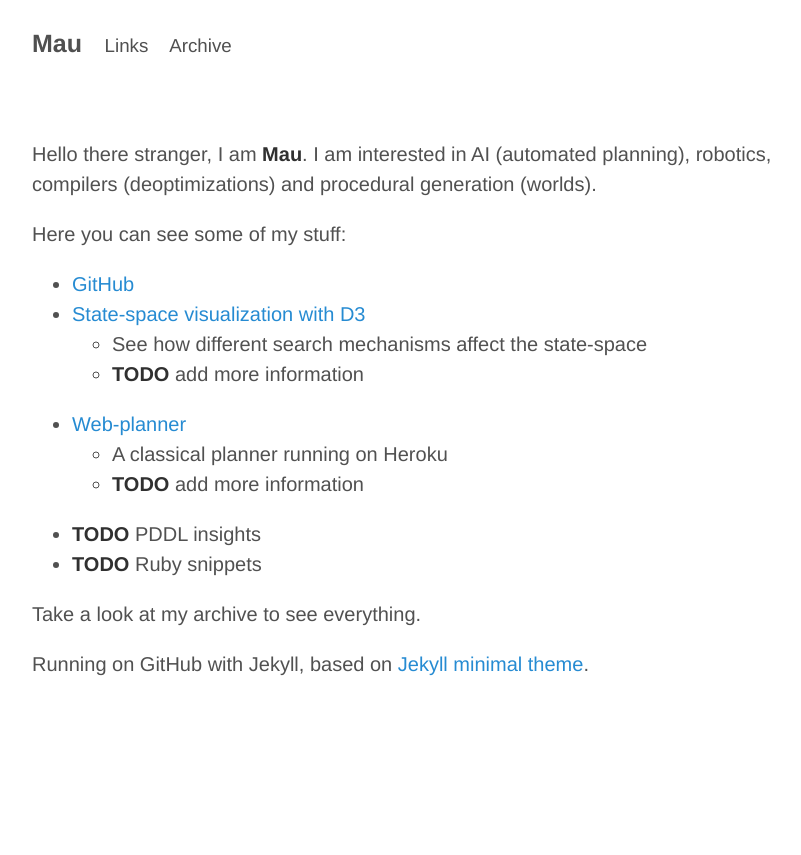
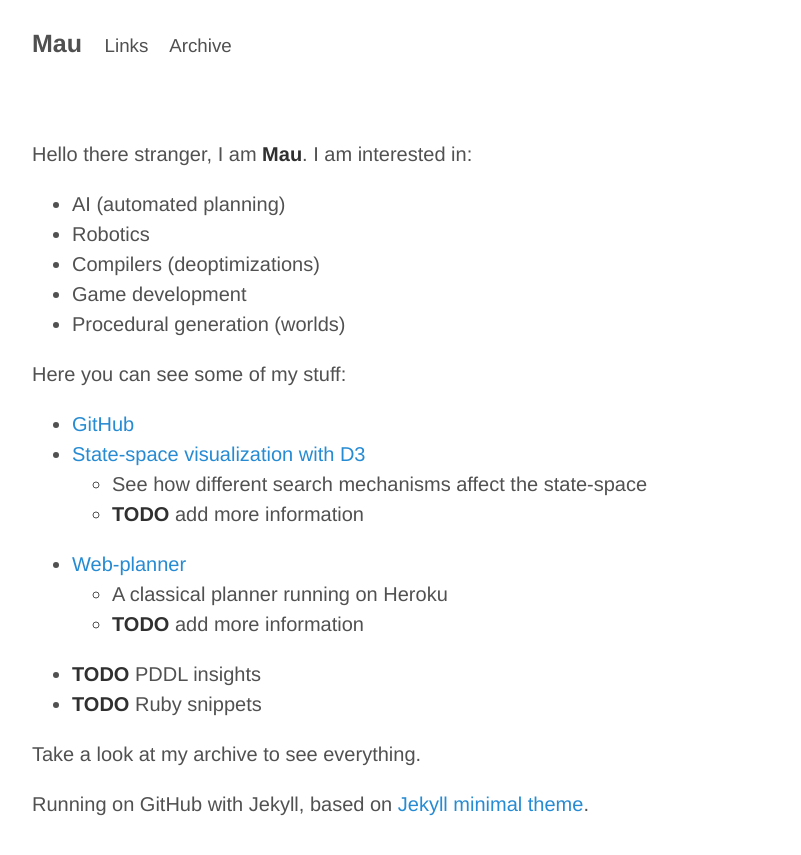
Before and after one commit to Maumagnaguagno/maumagnaguagno.github.io, a Jekyll site: the page built from index.md, in a window 1280 px wide. Shown: the top 855 px of the page, without its empty margins (228-1029 px from the left). Built offline with Jekyll 4.4.1, drawn with Linux system fonts in a browser that asks for light colours.

Commit message:
Break items into a list

```diff
--- a/index.md
+++ b/index.md
@@ -5,7 +5,13 @@ description: Home, virtual home.
 ---
 
 Hello there stranger, I am **Mau**.
-I am interested in AI (automated planning), robotics, compilers (deoptimizations) and procedural generation (worlds).
+I am interested in:
+
+- AI (automated planning)
+- Robotics
+- Compilers (deoptimizations)
+- Game development
+- Procedural generation (worlds)
 
 Here you can see some of my stuff:
 
```
